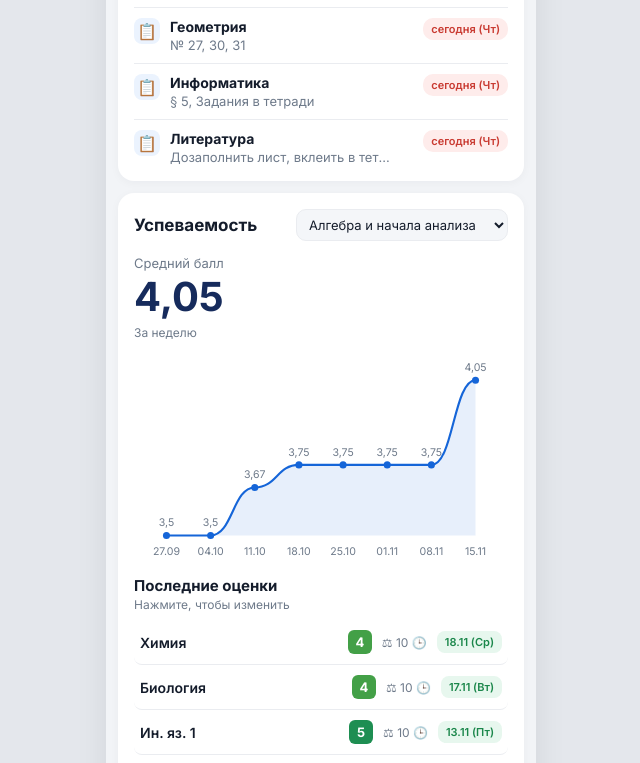
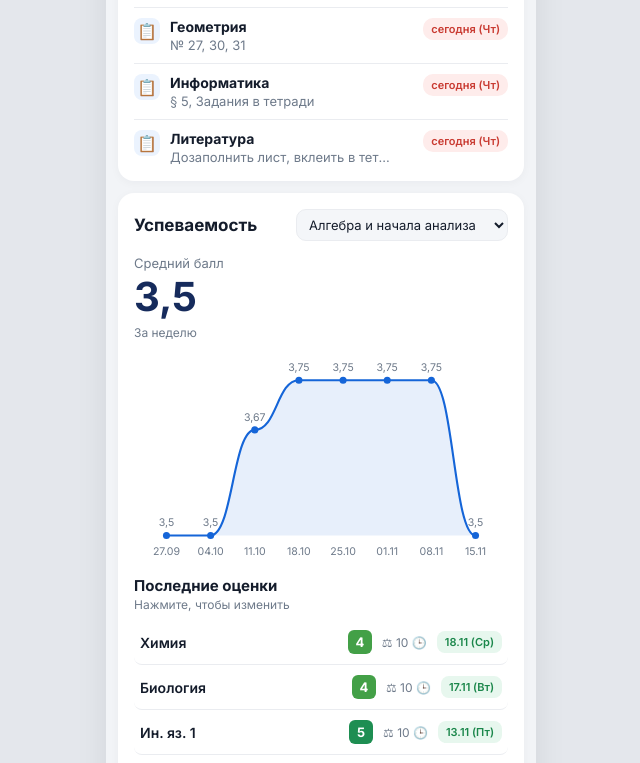
Before and after one commit to seminandrew41-collab/pro, a website: page index.html in a window 1280 px wide. Shown: the part 1740-2503 px from the top of the page, without its empty margins (319-959 px from the left). Drawn offline with Linux system fonts and the light colour scheme.

Commit message:
Update index.html

```diff
--- a/index.html
+++ b/index.html
@@ -1502,11 +1502,10 @@ function renderGrades() {
   filterSelect.value = allSubjects.includes(currentFilter) ? currentFilter : 'Химия';
 
   const points = getSubjectSeries(filterSelect.value);
-  points[points.length - 1][1] = 4.05;
   const avg = fmtNum(points[points.length - 1][1]);
 
   document.getElementById('big-avg-score').textContent = avg;
-  document.getElementById('card-avg-score').textContent = '4,05';
+  document.getElementById('card-avg-score').textContent = avg;
   document.getElementById('new-grades-count').textContent = grades.length;
   document.getElementById('perf-chart').innerHTML = buildChartSvg(points);
 
```
